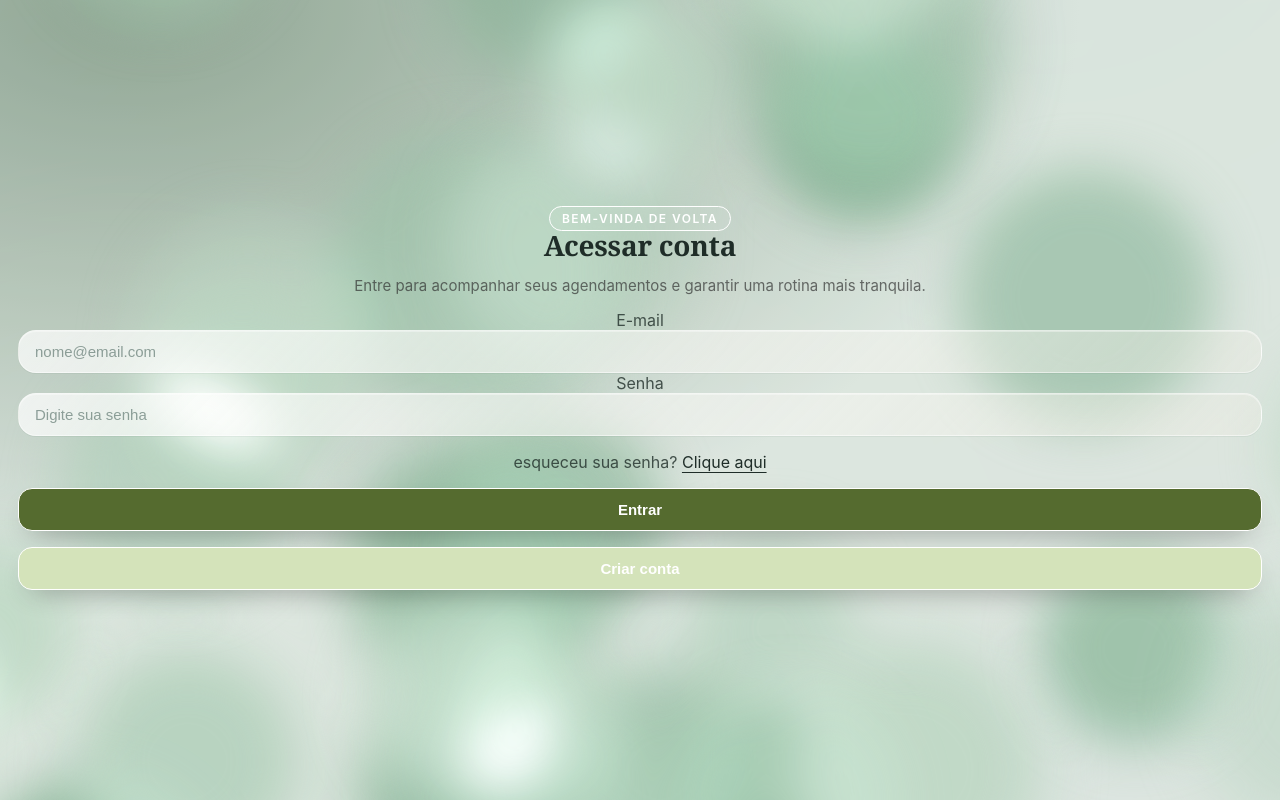
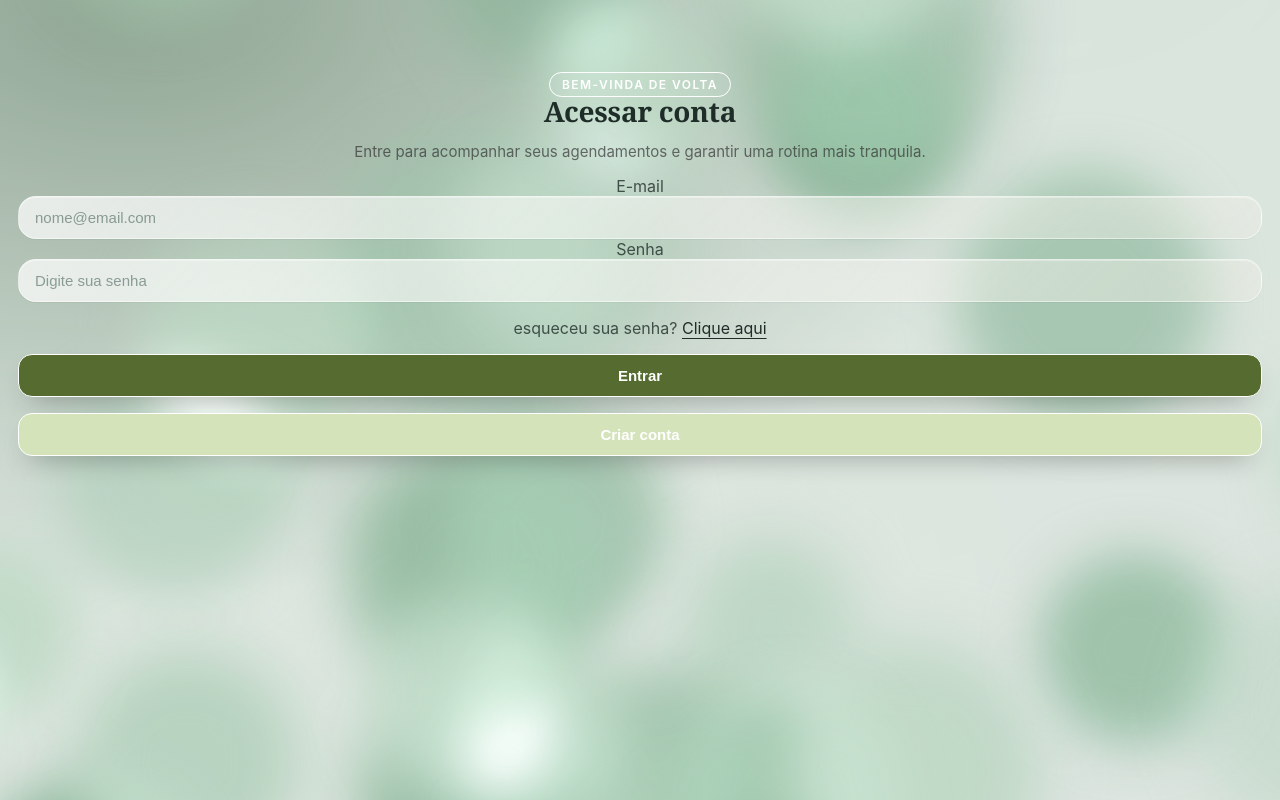
Before and after one commit to leoxavier3914-arch/rbagenda, a Next.js app: page /login in a window 1280 px wide. Built offline with nearby package versions, Linux system fonts and the light colour scheme; no server answers.

Commit message:
Adjust procedimento page layout anchoring

```diff
--- a/src/app/procedimento.css
+++ b/src/app/procedimento.css
@@ -50,7 +50,7 @@ body.procedimento-screen .reveal-content{transition-delay:.26s}
   body.procedimento-screen .reveal-seq{transition:none;transform:none;opacity:1;pointer-events:auto}
 }
 
-body.procedimento-screen .page{position:relative;min-height:100vh;z-index:1;display:flex;flex-direction:column;justify-content:center;gap:clamp(32px,3vw,48px);padding:calc(32px + env(safe-area-inset-top)) 0 calc(36px + env(safe-area-inset-bottom));}
+body.procedimento-screen .page{position:relative;min-height:100vh;z-index:1;display:flex;flex-direction:column;gap:clamp(32px,3vw,48px);padding:calc(72px + env(safe-area-inset-top)) 0 calc(36px + env(safe-area-inset-bottom));}
 body.procedimento-screen .center{width:100%;display:flex;justify-content:center;position:relative;padding:0 18px;}
 body.procedimento-screen .center + .center{ margin-top:0; }
 body.procedimento-screen .stack{display:grid;justify-items:center;gap:clamp(12px,2.2vw,18px)}
```
